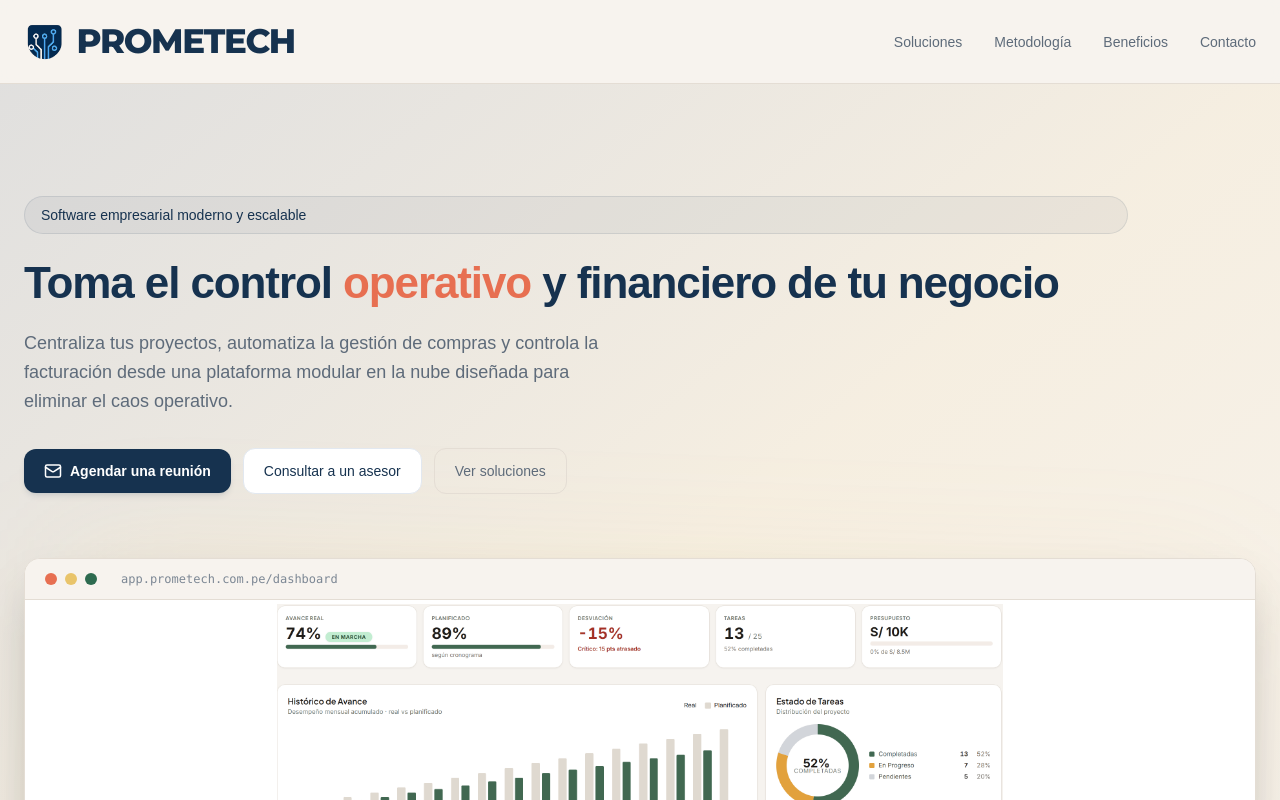
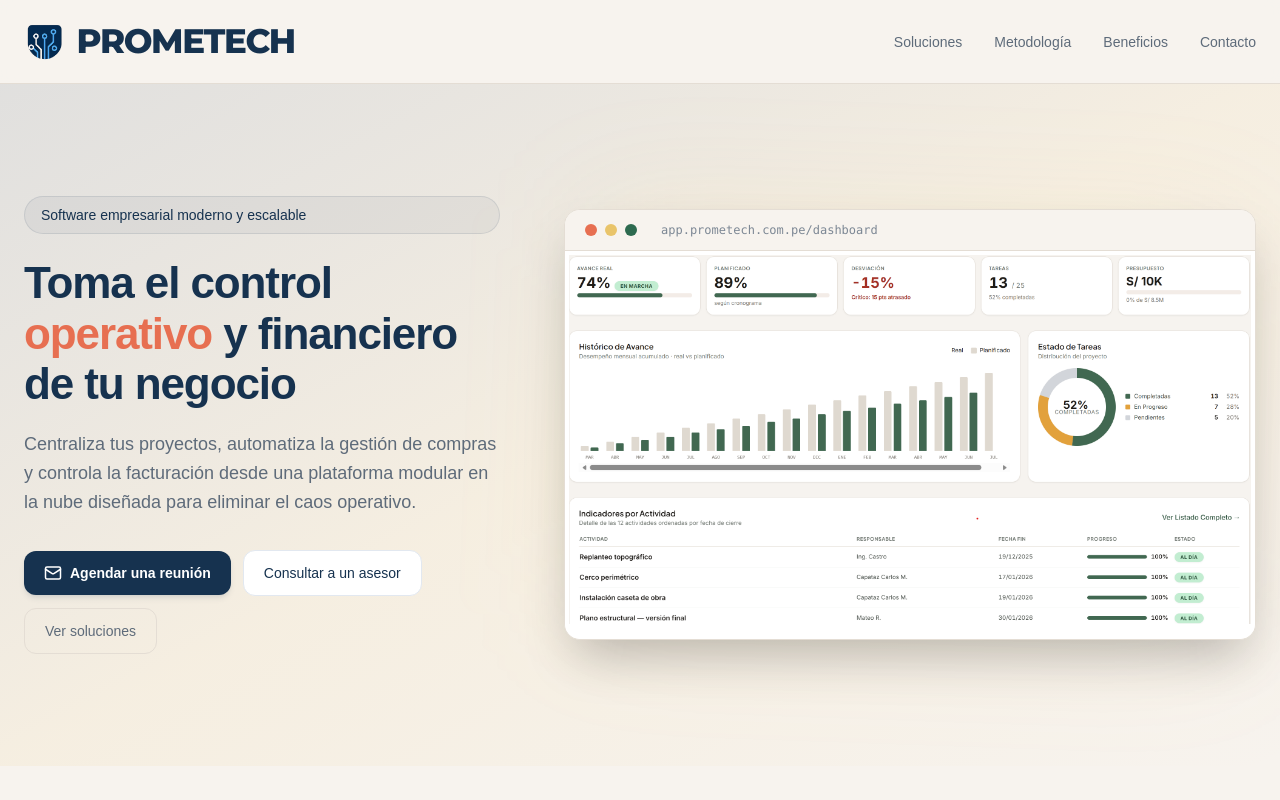
Before and after one commit to alexandermerino-prometech/landing-page, a Next.js app: page / in a window 1280 px wide. Shown: the top 800 px of the page. Built offline with nearby package versions, Linux system fonts and the light colour scheme.

Commit message:
updating hero

```diff
--- a/app/page.tsx
+++ b/app/page.tsx
@@ -131,7 +131,7 @@ export default function PrometechLandingPage() {
       <section className="relative overflow-hidden">
         <div className="absolute inset-0 bg-gradient-to-br from-[#16324F]/10 via-[#E9C46A]/10 to-transparent" />
 
-        <div className="max-w-7xl mx-auto px-6 py-20 lg:py-28 relative z-10 grid lg:grid-cols-2 gap-16 items-center">
+        <div className="max-w-7xl mx-auto px-6 py-20 lg:py-28 relative z-10 grid grid-cols-1 lg:grid-cols-12 gap-16 items-center">
           {/* Bloque Izquierdo: Textos y Acciones */}
           <div className="lg:col-span-5 flex flex-col justify-center">
             <div className="inline-flex items-center rounded-full border border-[#16324F]/10 bg-[#16324F]/5 px-4 py-2 text-sm text-[#16324F] mb-6">
@@ -201,7 +201,7 @@ export default function PrometechLandingPage() {
               </div>
 
               {/* Contenedor inteligente adaptativo a la pantalla */}
-              <div className="relative flex-1 w-full bg-white overflow-hidden min-h-[250px] md:min-h-[350px] lg:min-h-[400px]">
+              <div className="relative flex-1 w-full bg-white overflow-hidden aspect-video">
                 <Image
                   src="/dashboard-Prometech.png"
                   alt="Dashboard real de control operativo de Prometech"
```
